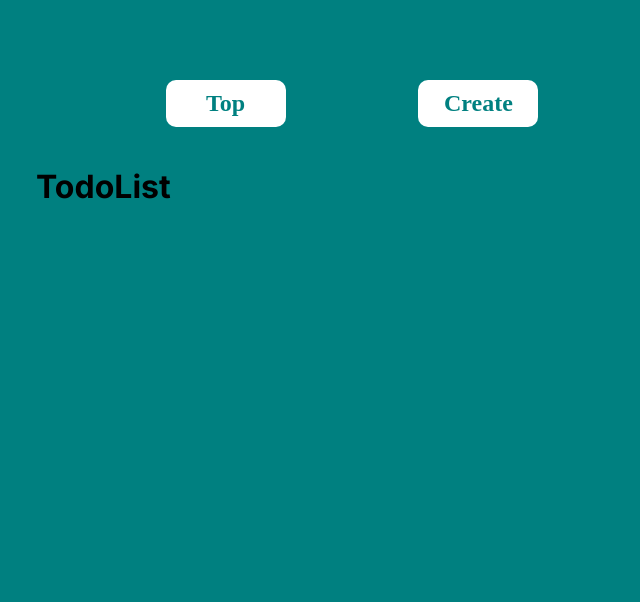
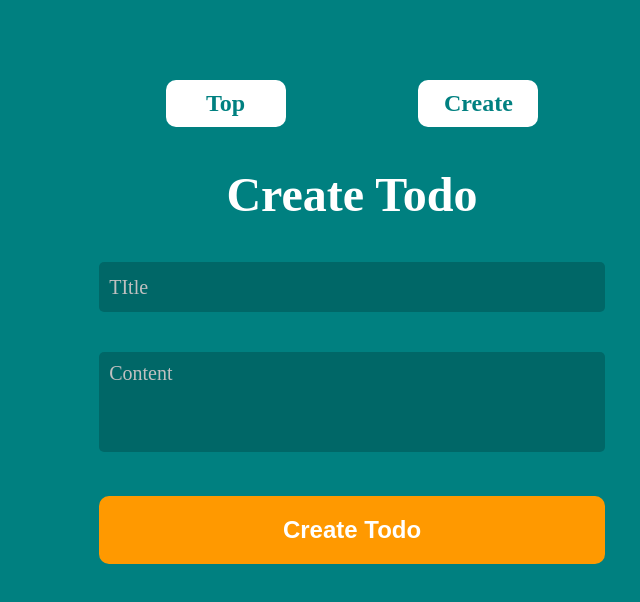
Before and after one commit to daichi0918/myapp_nextjs-output-only-front, a Next.js app: page /create in a window 1280 px wide. Shown: the top 602 px of the page, without its empty margins (288-928 px from the left). Built offline with nearby package versions, Linux system fonts and the light colour scheme.

Commit message:
todocreate画面UIのみ作成

```diff
--- a/src/components/organisms/NavList/index.tsx
+++ b/src/components/organisms/NavList/index.tsx
@@ -7,10 +7,10 @@ const NavList = () => {
     <nav>
       <ul className={styles.list}>
         <li className={styles.item}>
-          <Link href='/todo'>Top</Link>
+          <Link href='/'>Top</Link>
         </li>
         <li className={styles.item}>
-        <Link href='/todo/create'>Create</Link>
+        <Link href='/create'>Create</Link>
         </li>
       </ul>
     </nav>
--- a/src/components/templates/TodoCreate/index.tsx
+++ b/src/components/templates/TodoCreate/index.tsx
@@ -8,7 +8,21 @@ import styles from './styles.module.css';
 const TodoCreateTemplate = () => {
   return (
     <>
-      <h1 className={styles.title}>TodoList</h1>
+      <h1 className={styles.title}>Create Todo</h1>
+      <form className={styles.container}>
+        <div className={styles.area}>
+          <input type={"text"} className={styles.input} placeholder={"TItle"} />
+        </div>
+        <div className={styles.area}>
+          <textarea placeholder={"Content"} className={styles.textarea} />
+        </div>
+        <div className={styles.area}>
+          <button type={"submit"} className={styles.button}>
+            Create Todo
+          </button>
+        </div>
+      </form>
+
     </>
   )
 }
--- a/src/components/templates/TodoCreate/styles.module.css
+++ b/src/components/templates/TodoCreate/styles.module.css
@@ -0,0 +1,67 @@
+.title {
+  text-align: center;
+  font-family: Times New Roman, Times, serif;
+  color: #fff;
+  font-size: 48px;
+}
+
+.container {
+  width: 80%;
+  margin: 40px auto;
+}
+
+.area {
+  margin-top: 40px;
+}
+
+.input {
+    color: #fff;
+    border: none;
+    background: rgba(0, 0, 0, .2);
+    width: 100%;
+    height: 50px;
+    padding: 10px;
+    box-sizing: border-box;
+    font-size: 20px;
+    font-family: Times New Roman, Times, serif;
+    border-radius: 5px;
+}
+
+.input::placeholder {
+  color: silver;
+}
+
+.textarea {
+    color: #fff;
+    border: none;
+    background: rgba(0, 0, 0, .2);
+    width: 100%;
+    height: 50px;
+    padding: 10px;
+    box-sizing: border-box;
+    font-size: 20px;
+    font-family: Times New Roman, Times, serif;
+    border-radius: 5px;
+    resize: none;
+    min-height: 100px;
+}
+
+.textarea::placeholder {
+  color: silver;
+}
+
+.button {
+    display: block;
+    width: 100%;
+    background-color: #f90;
+    border: none;
+    cursor: pointer;
+    outline: none;
+    padding: 20px;
+    font-size: 24px;
+    font-weight: 700;
+    color: #fff;
+    appearance: none;
+    border-radius: 10px;
+    transition: .3s;
+}
```
